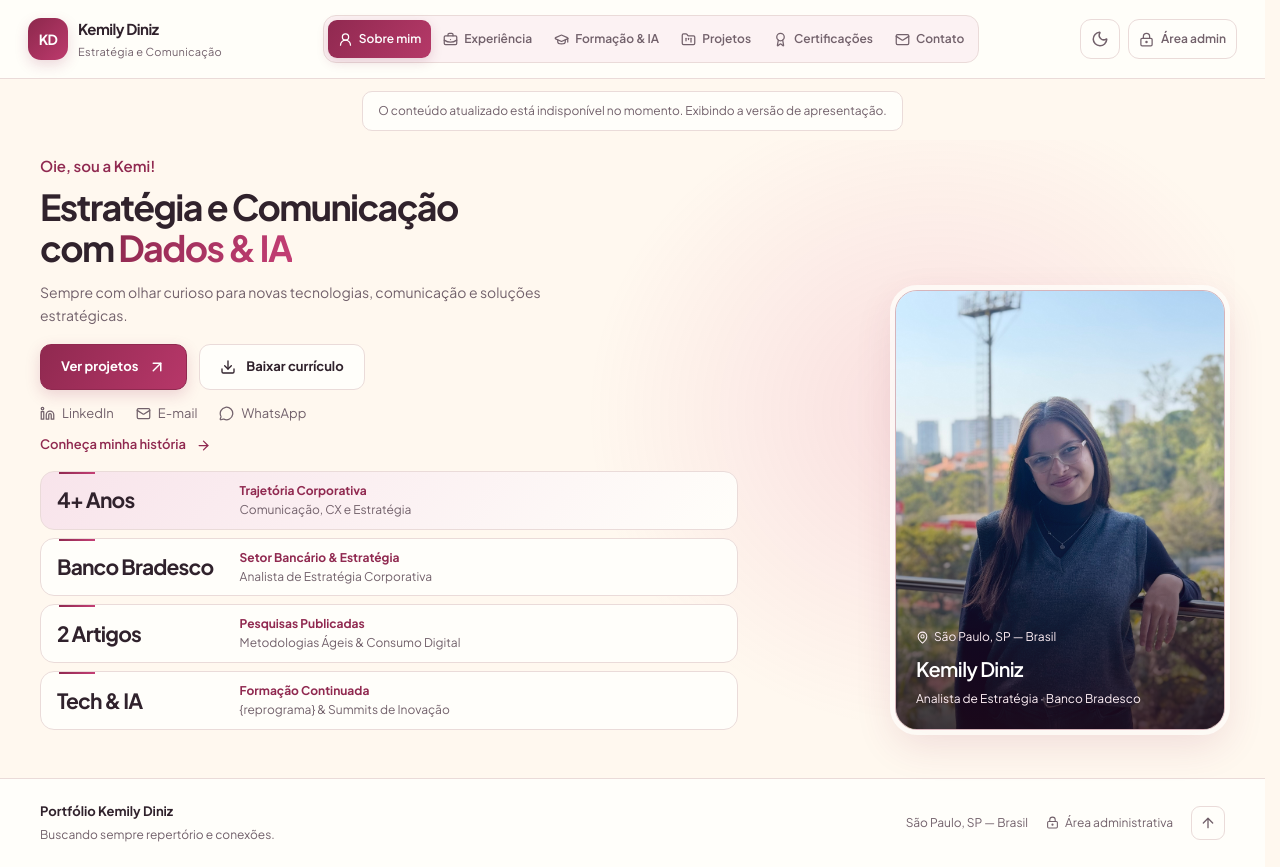
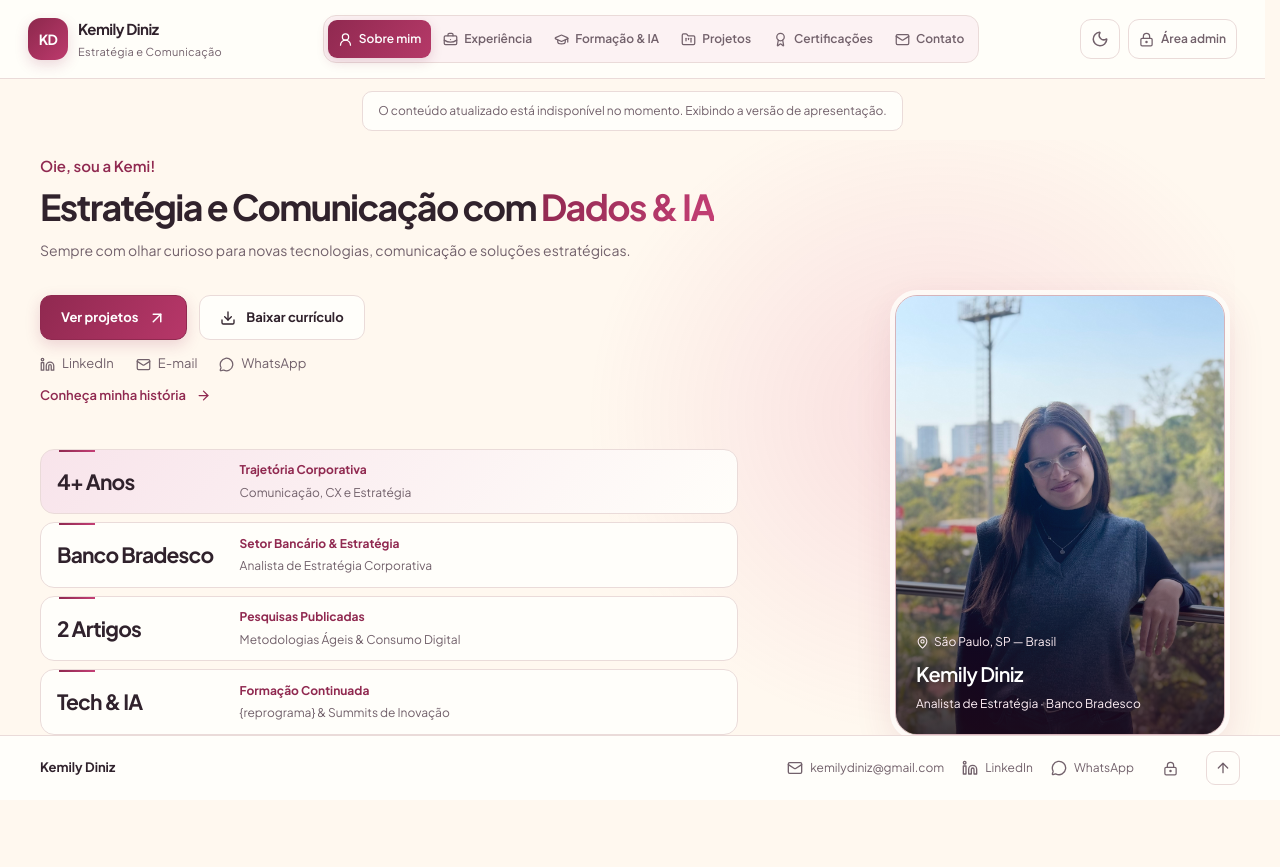
Before and after one commit to kemidiniz/portfolio_kemi, a React (Vite) app: page / in a window 1280 px wide. Built offline with nearby package versions, Linux system fonts and the light colour scheme; no server answers.

Commit message:
Add persistent contact footer and refine purpose biography layout

```diff
--- a/src/App.tsx
+++ b/src/App.tsx
@@ -25,7 +25,7 @@ const CmsDrawer = lazy(() =>
     default: module.CmsDrawer,
   })),
 );
-import { ArrowLeft, ArrowRight } from "lucide-react";
+import { ArrowRight } from "lucide-react";
 import { readPortfolio, writePortfolio } from "./lib/portfolio";
 import { useAdmin } from "./hooks/useAdmin";
 
@@ -172,20 +172,10 @@ export default function App() {
             key={showBiography ? "biography" : "presentation"}
           >
             {showBiography ? (
-              <>
-                <button
-                  className="back-to-profile"
-                  aria-label="Voltar à apresentação"
-                  title="Voltar à apresentação"
-                  onClick={() => {
-                    setShowBiography(false);
-                    window.scrollTo({ top: 0, behavior: "instant" });
-                  }}
-                >
-                  <ArrowLeft size={18} />
-                </button>
-                <About data={data} />
-              </>
+              <About data={data} onBack={() => {
+                setShowBiography(false);
+                window.scrollTo({ top: 0, behavior: "instant" });
+              }} />
             ) : (
               <Hero
                 data={data}
--- a/src/components/About.tsx
+++ b/src/components/About.tsx
@@ -1,12 +1,13 @@
 import React from "react";
-import { Target, MessageCircle, Cpu, Sparkles } from "lucide-react";
+import { Target, MessageCircle, Cpu, Sparkles, ArrowLeft } from "lucide-react";
 import { PortfolioData } from "../data/portfolioData";
 
 interface AboutProps {
   data: PortfolioData;
+  onBack: () => void;
 }
 
-export const About: React.FC<AboutProps> = ({ data }) => {
+export const About: React.FC<AboutProps> = ({ data, onBack }) => {
   const { personal } = data;
 
   const valueIcons = [
@@ -22,21 +23,15 @@ export const About: React.FC<AboutProps> = ({ data }) => {
         <div className="grid grid-cols-1 lg:grid-cols-12 gap-8 lg:gap-14 xl:gap-20 items-start">
           {/* Main Story Paragraphs */}
           <div className="lg:col-span-7 space-y-5 text-[var(--muted)] text-[15px] leading-relaxed font-normal">
-            {personal.bioParagraphs.map((para, index) => (
-              <p key={index} className="text-balance">
-                {para}
-              </p>
-            ))}
-
             {/* High-Impact Motto Card */}
-            <div className="p-5 sm:p-6 rounded-2xl bg-gradient-to-r from-[var(--wine)]/10 via-transparent to-[var(--wine-hover)]/10 border-2 border-[var(--wine)]/30 shadow-xs">
+            <div className="purpose-card p-5 sm:p-6 rounded-2xl bg-gradient-to-r from-[var(--wine)]/10 via-transparent to-[var(--wine-hover)]/10 border-2 border-[var(--wine)]/30 shadow-xs">
               <div className="flex items-center gap-4">
                 <div className="p-3 rounded-xl bg-[var(--button-bg)] text-white shrink-0">
                   <Sparkles className="w-5 h-5" />
                 </div>
                 <div>
                   <span className="text-xs uppercase tracking-wider font-bold text-[var(--wine)] block">
-                    Diretriz Pessoal & Profissional
+                    Propósito Pessoal & Profissional
                   </span>
                   <p className="text-lg sm:text-xl font-bold text-[var(--ink)] tracking-tight">
                     "{personal.motto}"
@@ -44,6 +39,14 @@ export const About: React.FC<AboutProps> = ({ data }) => {
                 </div>
               </div>
             </div>
+            {personal.bioParagraphs.map((para, index) => (
+              <p key={index} className="text-balance">
+                {para}
+              </p>
+            ))}
+            <button className="biography-return" aria-label="Voltar à apresentação" title="Voltar à apresentação" onClick={onBack}>
+              <ArrowLeft size={18} />
+            </button>
           </div>
 
           {/* Three Structural Pillars */}
--- a/src/components/Footer.tsx
+++ b/src/components/Footer.tsx
@@ -1,33 +1,37 @@
-import { ArrowUp, LockKeyhole } from "lucide-react";
+import { useLayoutEffect, useRef } from "react";
+import { ArrowUp, LockKeyhole, Linkedin, Mail, MessageCircle } from "lucide-react";
 import type { PortfolioData } from "../data/portfolioData";
-export function Footer({
-  personal,
-  onOpenAdmin,
-}: {
+import { contactLinks } from "../lib/contactLinks";
+
+export function Footer({ personal, onOpenAdmin }: {
   personal: PortfolioData["personal"];
   onOpenAdmin: () => void;
 }) {
+  const footerRef = useRef<HTMLElement>(null);
+  const links = contactLinks(personal);
+  useLayoutEffect(() => {
+    const footer = footerRef.current;
+    const site = footer?.closest<HTMLElement>(".portfolio-site");
+    if (!footer || !site) return;
+    const measure = () => site.style.setProperty("--contact-footer-height", `${footer.getBoundingClientRect().height}px`);
+    measure();
+    const observer = new ResizeObserver(measure);
+    observer.observe(footer);
+    return () => { observer.disconnect(); site.style.removeProperty("--contact-footer-height"); };
+  }, []);
   return (
-    <footer className="site-footer">
+    <footer className="site-footer" ref={footerRef} aria-label="Contatos permanentes">
       <div className="site-footer-inner">
-        <div className="footer-brand">
-          <strong>{personal.brandTitle}</strong>
-          <span>{personal.motto}</span>
-        </div>
-        <div className="footer-links">
-          <span>{personal.location}</span>
-          <button onClick={onOpenAdmin}>
-            <LockKeyhole size={13} />
-            Área administrativa
-          </button>
-          <button
-            className="footer-top"
-            aria-label="Voltar ao topo"
-            onClick={() => window.scrollTo({ top: 0, behavior: "smooth" })}
-          >
-            <ArrowUp size={16} />
-          </button>
-        </div>
+        <div className="footer-brand"><strong>{personal.name}</strong></div>
+        <nav className="footer-links" aria-label="Contatos do rodapé">
+          <a href={links.email} aria-label={`E-mail: ${personal.email}`}>
+            <Mail size={16} /><span className="footer-email-address">{personal.email}</span><span className="footer-short-label">E-mail</span>
+          </a>
+          <a href={links.linkedin} target="_blank" rel="noreferrer"><Linkedin size={16} />LinkedIn</a>
+          <a href={links.whatsapp} target="_blank" rel="noreferrer"><MessageCircle size={16} />WhatsApp</a>
+          <button className="footer-admin" onClick={onOpenAdmin} aria-label="Área administrativa" title="Área administrativa"><LockKeyhole size={15} /></button>
+          <button className="footer-top" aria-label="Voltar ao topo" onClick={() => window.scrollTo({ top: 0, behavior: "smooth" })}><ArrowUp size={16} /></button>
+        </nav>
       </div>
     </footer>
   );
--- a/src/components/Hero.tsx
+++ b/src/components/Hero.tsx
@@ -28,7 +28,7 @@ export function Hero({
   return (
     <section className="profile-hero" aria-label="Apresentação">
       <div className="profile-grid">
-        <div className="profile-copy">
+        <div className="profile-heading">
           <p className="profile-greeting">Oie, sou a {personal.nickname}!</p>
           <h1>
             {highlight > 0 ? (
@@ -41,6 +41,8 @@ export function Hero({
             )}
           </h1>
           <p className="profile-description">{personal.subtitle}</p>
+        </div>
+        <div className="profile-copy">
           <div className="profile-actions">
             <button
               className="primary-button"
--- a/src/data/portfolioData.ts
+++ b/src/data/portfolioData.ts
@@ -109,7 +109,7 @@ export const initialPortfolioData: PortfolioData = {
     statusBadge: "Disponível para Projetos & Conexões Estratégicas",
     motto: "Buscando sempre repertório e conexões.",
     bioParagraphs: [
-      "Aos 23 anos — mas pode me chamar carinhosamente de Kemi! —, construí minha trajetória profissional na convergência entre o entendimento genuíno de pessoas, a estruturação de dados analíticos e a comunicação clara como motor de transformação nos negócios.",
+      "Aos 23 anos, construí minha trajetória profissional na convergência entre o entendimento genuíno de pessoas, a estruturação de dados analíticos e a comunicação clara como motor de transformação nos negócios.",
       "Iniciei minha jornada em Gestão de Pessoas e Experiência do Cliente, desenvolvendo sensibilidade empática para identificar pontos de atrito e dores reais de usuários. Essa base impulsionou minha atuação em Endomarketing e Comunicação Estratégica na Unidade de Finanças do Banco Bradesco, traduzindo métricas e diretrizes analíticas em narrativas visuais engajadoras e alinhadas aos objetivos corporativos.",
       "Hoje, como Analista de Estratégia no Banco Bradesco e autora com 2 artigos acadêmicos publicados (sobre Metodologias Ágeis e Consumo Digital por Jovens), integro ferramentas analíticas como Power BI, inteligência artificial generativa e visão de negócios para transformar complexidade em clareza."
     ],
--- a/src/index.css
+++ b/src/index.css
@@ -308,7 +308,7 @@
   font-size: 16px;
   font-weight: 600;
 }
-.profile-copy h1 {
+.profile-heading h1 {
   max-width: 650px;
   font-size: clamp(34px, 3.25vw, 44px);
   line-height: 1.16;
@@ -316,7 +316,7 @@
   letter-spacing: -0.045em;
   text-wrap: balance;
 }
-.profile-copy h1 > span {
+.profile-heading h1 > span {
   color: var(--wine);
   background: linear-gradient(110deg, var(--wine), var(--shine));
   background-clip: text;
@@ -675,7 +675,7 @@
   .profile-grid {
     gap: 35px;
   }
-  .profile-copy h1 {
+  .profile-heading h1 {
     font-size: 38px;
   }
   .profile-portrait {
@@ -738,7 +738,7 @@
   .profile-grid::before {
     inset: 30% -10px 0;
   }
-  .profile-copy h1 {
+  .profile-heading h1 {
     font-size: clamp(30px, 7.7vw, 36px);
     line-height: 1.18;
   }
@@ -1916,7 +1916,7 @@
   margin: 0 0 8px;
   font-size: 15px;
 }
-.profile-copy h1 {
+.profile-heading h1 {
   font-size: clamp(30px, 2.8vw, 38px);
 }
 .profile-description {
@@ -2048,3 +2048,34 @@
     align-self: end;
   }
 }
+
+/* A full-width introduction keeps the title and subtitle on one desktop line. */
+.profile-heading { grid-column: 1 / -1; grid-row: 1; }
+.profile-heading h1, .profile-description { max-width: none; }
+.profile-copy { grid-row: 2; }
+.profile-metrics { grid-row: 3; align-self: stretch; }
+.profile-portrait { grid-row: 2 / span 2; }
+.biography-return { display: inline-flex; align-items: center; justify-content: center; width: 40px; height: 40px; color: var(--wine); border-radius: 50%; }
+.biography-return:hover { background: var(--accent-soft); }
+.portfolio-site { padding-bottom: var(--contact-footer-height, 80px); }
+.site-footer { position: fixed; inset: auto 0 0; z-index: 30; padding-bottom: env(safe-area-inset-bottom); }
+.site-footer-inner { min-height: 64px; padding: 10px 40px; }
+.footer-links a { display: inline-flex; align-items: center; gap: 7px; min-height: 40px; }
+.footer-links a:hover { color: var(--wine); }
+.footer-links .footer-admin { min-width: 36px; min-height: 40px; justify-content: center; }
+.footer-short-label { display: none; }
+@media (min-width: 1100px) {
+  .profile-heading h1 { font-size: clamp(30px, 2.8vw, 38px); }
+}
+@media (max-width: 760px) {
+  .profile-copy { grid-row: 2; }
+  .profile-metrics { grid-row: 3; align-self: stretch; }
+  .profile-portrait { grid-row: 4; }
+  .site-footer-inner { padding: 8px 16px; gap: 2px; align-items: stretch; }
+  .footer-brand { display: none; }
+  .footer-links { width: 100%; justify-content: space-between; flex-wrap: nowrap; gap: 8px; }
+  .footer-email-address { display: none; }
+  .footer-short-label { display: inline; }
+  .footer-links .footer-top { display: none; }
+}
+@media print { .portfolio-site { padding-bottom: 0; } }
--- a/src/lib/portfolio.ts
+++ b/src/lib/portfolio.ts
@@ -170,7 +170,11 @@ export async function readPortfolio() {
   const content = data.content ? validatePortfolio(data.content) : null;
   if (content) {
     const { linkedin, linkedinDisplay, whatsapp } = contactLinks(content.personal);
-    content.personal = { ...content.personal, linkedin, linkedinDisplay, whatsapp };
+    content.personal = {
+      ...content.personal, linkedin, linkedinDisplay, whatsapp,
+      bioParagraphs: content.personal.bioParagraphs.map(paragraph =>
+        paragraph.replace(" — mas pode me chamar carinhosamente de Kemi! —", "")),
+    };
   }
   return {
     data: content,
```
Also changed, not shown: 1 other file (tests, documents, lock files or other folders).
